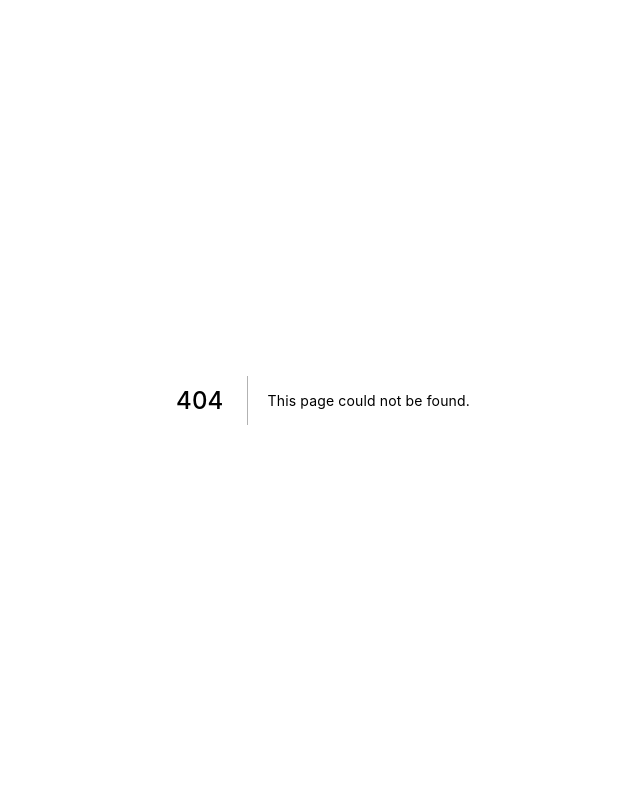
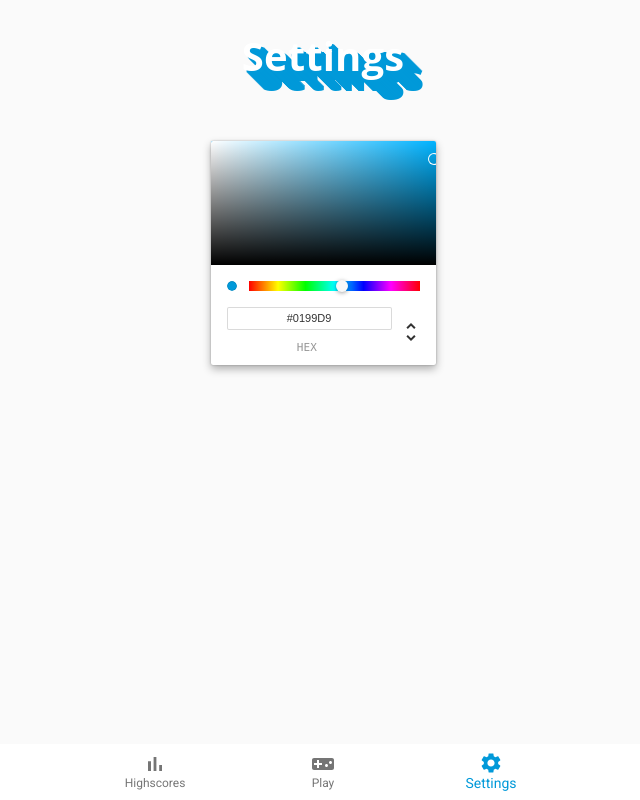
Before and after one commit to maxquinn/MazeGenerator, a Next.js app: page /settings in a window 1280 px wide. Before the commit this address had no page. Shown: the whole page, without its empty margins (317-957 px from the left). Built offline with nearby package versions, Linux system fonts and the light colour scheme.

Commit message:
Started settings page

```diff
--- a/package.json
+++ b/package.json
@@ -42,6 +42,7 @@
     "next": "^8.0.4",
     "prop-types": "^15.6.2",
     "react": "^16.8.6",
+    "react-color": "^2.17.3",
     "react-countdown-now": "^1.3.0",
     "react-dom": "^16.8.6",
     "serverless-mysql": "^1.4.0",
--- a/pages/highscores.jsx
+++ b/pages/highscores.jsx
@@ -3,6 +3,7 @@ import ControlPanel from '../src/components/ControlPanel';
 function Highscores() {
   return (
     <div>
+      <div>Highscores</div>
       <ControlPanel navigationValue="/highscores" />
     </div>
   );
--- /dev/null
+++ b/pages/settings.jsx
@@ -0,0 +1,36 @@
+import { useContext } from 'react';
+import { makeStyles } from '@material-ui/core/styles';
+import { ChromePicker } from 'react-color';
+import ControlPanel from '../src/components/ControlPanel';
+import Header from '../src/components/Header';
+import GlobalContext from '../src/components/GlobalContext';
+
+const useStyles = makeStyles({
+  root: {
+    display: 'flex',
+    alignItems: 'center',
+    flexDirection: 'column',
+    padding: '30px',
+  },
+});
+
+function Settings() {
+  const { settings: { playerColor }, dispatch } = useContext(GlobalContext);
+
+  function updatePlayerColor(color) {
+    dispatch({ type: 'UPDATE_PLAYER_COLOR', playerColor: color.hex });
+  }
+
+  const classes = useStyles();
+  return (
+    <div>
+      <Header title="Settings" />
+      <div className={classes.root}>
+        <ChromePicker color={playerColor} disableAlpha onChangeComplete={updatePlayerColor} />
+      </div>
+      <ControlPanel navigationValue="/settings" />
+    </div>
+  );
+}
+
+export default Settings;
--- a/src/classes/Grid.js
+++ b/src/classes/Grid.js
@@ -4,7 +4,7 @@ import Path from './Path';
 import Finish from './Finish';
 
 export default class Grid {
-  constructor(gridSize, boardSize) {
+  constructor(gridSize, boardSize, playerColor = '#000000') {
     this.board = [];
     this.cellSize = boardSize / gridSize;
     this.startCell = {
@@ -21,7 +21,7 @@ export default class Grid {
         this.board[x][y] = new Wall(x, y, this.cellSize);
       }
     }
-    this.player = new Player(0, 1, this.cellSize);
+    this.player = new Player(0, 1, this.cellSize, playerColor);
     this.ctx = null;
   }
 
--- a/src/classes/Player.js
+++ b/src/classes/Player.js
@@ -1,9 +1,9 @@
 import Cell from './Cell';
 
 export default class Player extends Cell {
-  constructor(x, y, size) {
+  constructor(x, y, size, color) {
     super(x, y, size);
-    this.fillStyle = '#0199d9';
+    this.fillStyle = color;
   }
 
   draw(context) {
--- a/src/components/ControlPanel.jsx
+++ b/src/components/ControlPanel.jsx
@@ -2,7 +2,7 @@ import PropTypes from 'prop-types';
 import BottomNavigation from '@material-ui/core/BottomNavigation';
 import BottomNavigationAction from '@material-ui/core/BottomNavigationAction';
 import VideogameAsset from '@material-ui/icons/VideogameAsset';
-import Layers from '@material-ui/icons/Layers';
+import Settings from '@material-ui/icons/Settings';
 import BarChart from '@material-ui/icons/BarChart';
 import { makeStyles } from '@material-ui/styles';
 import Router from 'next/router';
@@ -33,7 +33,7 @@ function ControlPanel(props) {
 
       <BottomNavigationAction label="Highscores" icon={<BarChart />} value="/highscores" />
       <BottomNavigationAction label="Play" icon={<VideogameAsset />} value="/" />
-      <BottomNavigationAction label="Modes" icon={<Layers />} value="/placeholder" />
+      <BottomNavigationAction label="Settings" icon={<Settings />} value="/settings" />
     </BottomNavigation>
   );
 }
```
Also changed, not shown: src/components/GameBoard.jsx (+6 -2 lines), 1 other file (tests, documents, lock files or other folders).
